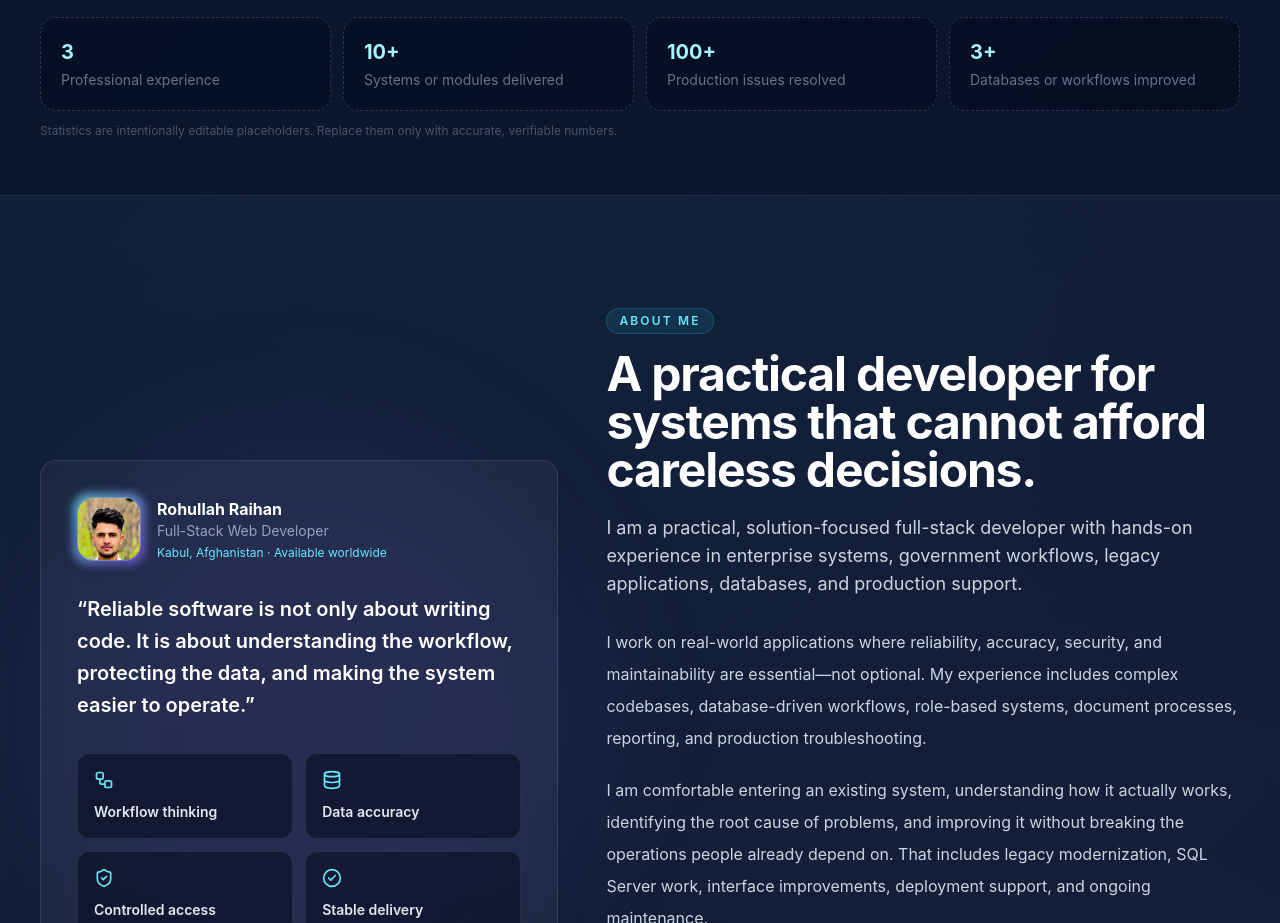
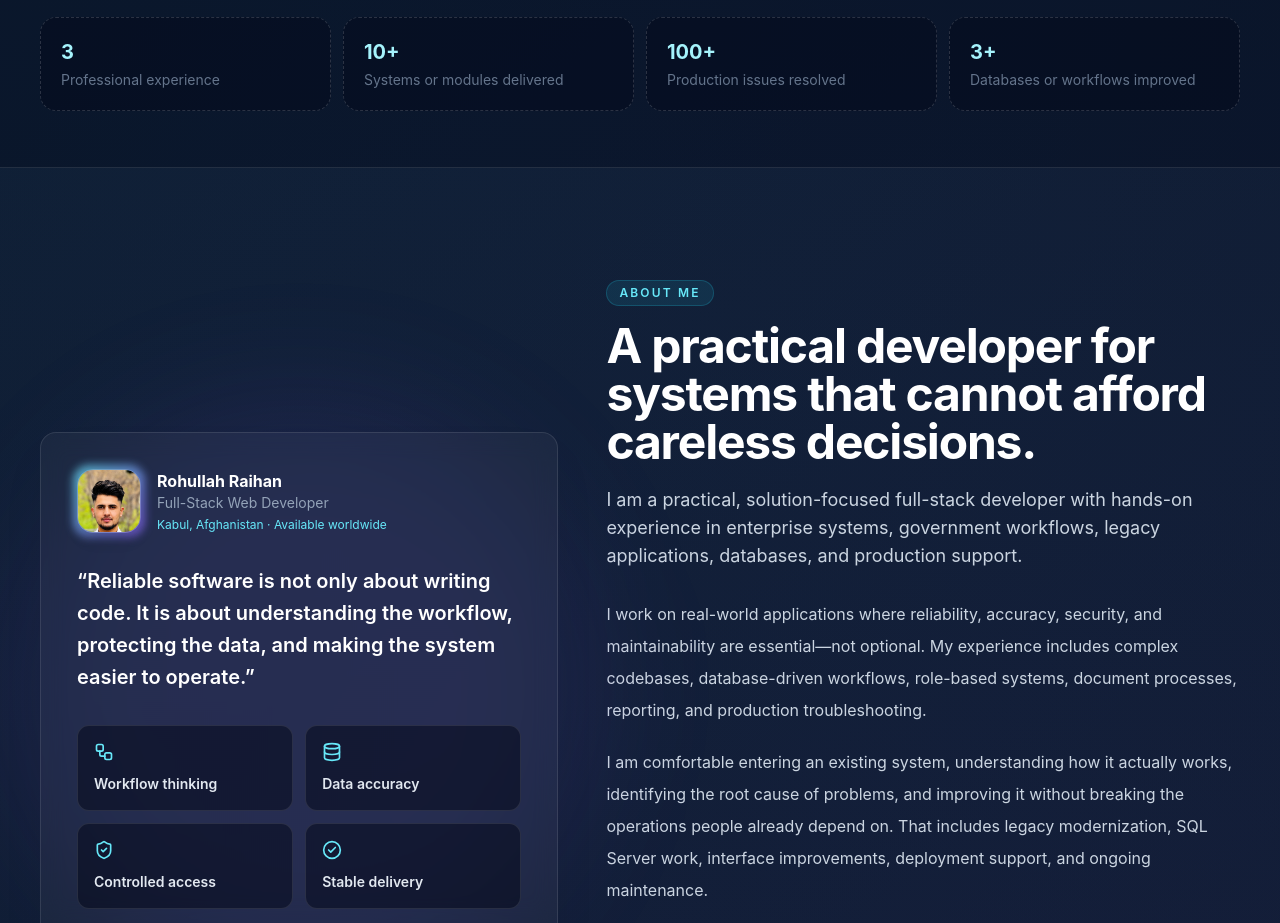
Before and after one commit to raihan19zt/rohullah-portfolio, a React (Vite) app: page / in a window 1280 px wide. Shown: the part 1420-2343 px from the top of the page. Built offline with nearby package versions, Linux system fonts and the light colour scheme.

Commit message:
Remove editable statistics placeholder text
Removed placeholder text about editable statistics.

```diff
--- a/src/components/TrustResults.jsx
+++ b/src/components/TrustResults.jsx
@@ -28,7 +28,7 @@ export default function TrustResults() {
             </div>
           ))}
         </div>
-        <p className="mt-3 text-xs text-slate-600">Statistics are intentionally editable placeholders. Replace them only with accurate, verifiable numbers.</p>
+
       </div>
     </section>
   );
```
